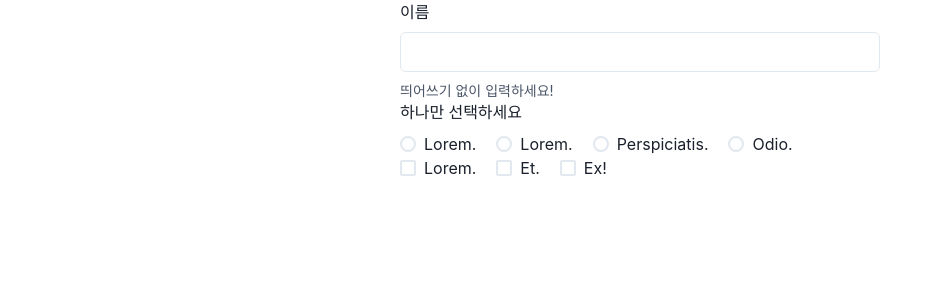
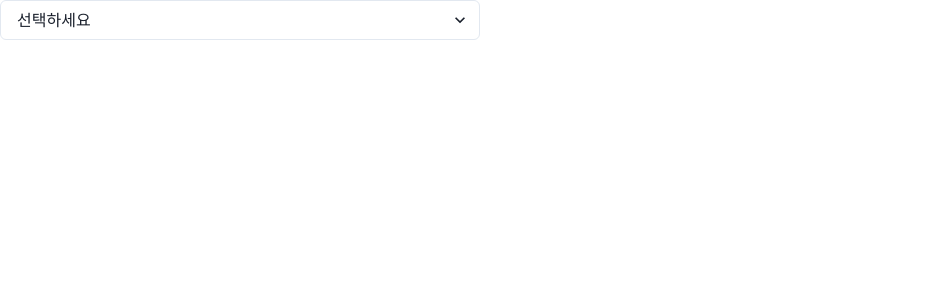
Before and after one commit to AngelosGithub/react231031, a React (Create React App) app: page / in a window 1280 px wide. Shown: the top 300 px of the page, without its empty margins (0-943 px from the left). Built offline with nearby package versions, Linux system fonts and the light colour scheme.

Commit message:
231102 Select 사용

```diff
--- a/src/App.js
+++ b/src/App.js
@@ -1,61 +1,21 @@
-import {
-  Box,
-  Center,
-  Checkbox,
-  CheckboxGroup,
-  Flex,
-  FormControl,
-  FormHelperText,
-  FormLabel,
-  Input,
-  Radio,
-  RadioGroup,
-} from "@chakra-ui/react";
+import React from "react";
+import { Box, FormControl, Select } from "@chakra-ui/react";
 
-function App() {
+function App(props) {
   return (
-    <>
-      <Center>
-        <Box w={"480px"}>
-          <FormControl>
-            <FormLabel>이름</FormLabel>
-            {/*<Input></Input>*/}
-            <Input />
-            <FormHelperText>띄어쓰기 없이 입력하세요!</FormHelperText>
-          </FormControl>
-        </Box>
-      </Center>
-
-      <Center>
-        <Box w={"480px"}>
-          <FormControl>
-            <FormLabel>하나만 선택하세요</FormLabel>
-            <RadioGroup>
-              <Flex gap={5}>
-                <Radio value="value1">Lorem.</Radio>
-                <Radio value="value2">Lorem.</Radio>
-                <Radio value="value3">Perspiciatis.</Radio>
-                <Radio value="value4">Odio.</Radio>
-              </Flex>
-            </RadioGroup>
-          </FormControl>
-        </Box>
-      </Center>
-
-      <Center>
-        <Box w={"480px"}>
-          <FormControl>
-            <CheckboxGroup>
-              <Flex gap={5}>
-                <Checkbox>Lorem.</Checkbox>
-                <Checkbox>Et.</Checkbox>
-                <Checkbox>Ex!</Checkbox>
-              </Flex>
-            </CheckboxGroup>
-          </FormControl>
-        </Box>
-      </Center>
-    </>
+    <div>
+      <Box w={"480px"}>
+        <FormControl>
+          <Select placeholder="선택하세요">
+            <option value="value1">Lorem.</option>
+            <option value="value2">Placeat.</option>
+            <option value="value3">Provident!</option>
+            <option value="value4">Beatae.</option>
+            <option value="value5">Voluptatem.</option>
+          </Select>
+        </FormControl>
+      </Box>
+    </div>
   );
 }
 
```
